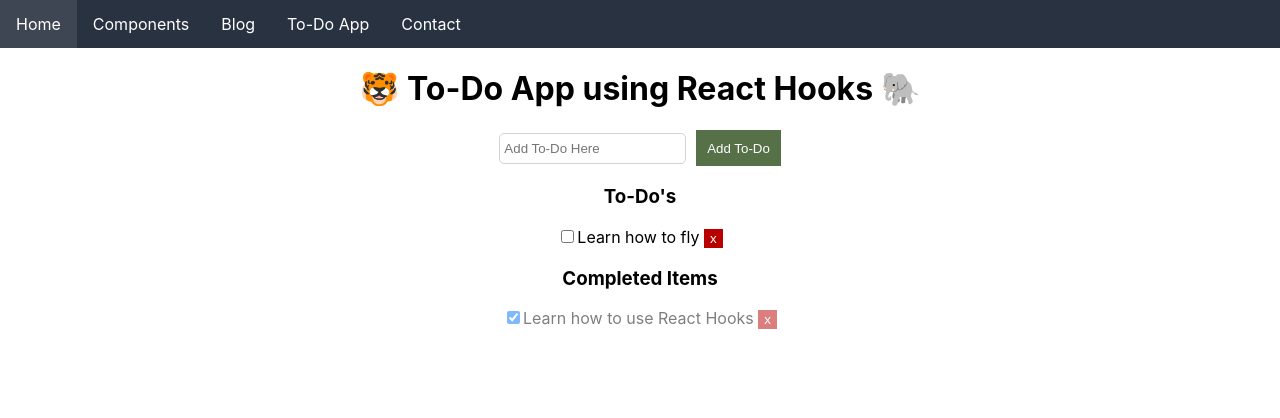
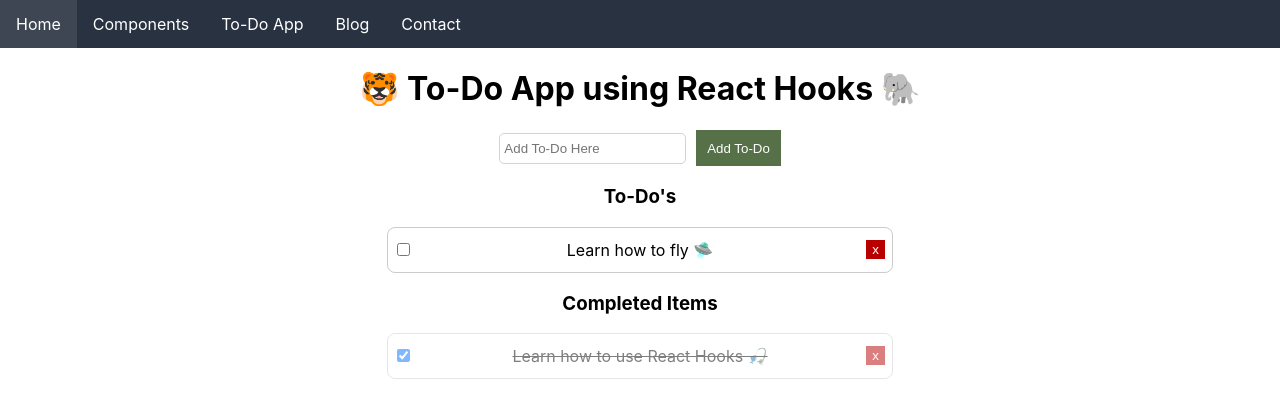
Before and after one commit to kfiggins/MyPortfolio, a React (Create React App) app in the folder client/: page /todo in a window 1280 px wide. Shown: the top 418 px of the page. Built offline with nearby package versions, Linux system fonts and the light colour scheme.

Commit message:
Added more style to Todo app. Refactored some extra components out that we didn't need

```diff
--- a/client/src/components/Navbar.js
+++ b/client/src/components/Navbar.js
@@ -49,10 +49,10 @@
         <StyledLink to="/components">Components</StyledLink>
       </NavItem>
       <NavItem>
-        <StyledLink to="/blog">Blog</StyledLink>
+        <StyledLink to="/todo">To-Do App</StyledLink>
       </NavItem>
       <NavItem>
-        <StyledLink to="/todo">To-Do App</StyledLink>
+        <StyledLink to="/blog">Blog</StyledLink>
       </NavItem>
       <NavItem>
         <StyledAnchor href="https://www.linkedin.com/in/kylerfiggins">
--- a/client/src/components/todoApp/TodoApp.js
+++ b/client/src/components/todoApp/TodoApp.js
@@ -4,8 +4,6 @@
 import styled from "styled-components";
 
 import TodoItem from "./TodoItem";
-import TodoCompletedItems from "./TodoCompletedItems";
-import TodoCurrentItems from "./TodoCurrentItems";
 
 export default function TodoApp() {
   const Wrapper = styled.div`
@@ -13,13 +11,14 @@
   `;
 
   const [todos, setTodos] = useState([
-    { id: generateId(), text: "Learn how to use React Hooks", completed: true },
-    { id: generateId(), text: "Learn how to fly", completed: false }
+    { id: generateId(), text: "Learn how to use React Hooks 🎣", completed: true },
+    { id: generateId(), text: "Learn how to fly 🛸", completed: false }
   ]);
 
   const [todoField, updateToDoField] = useState("");
 
   const addTodo = () => {
+    if (!todoField) return;
     setTodos([{ id: generateId(), text: todoField, completed: false }, ...todos]);
     updateToDoField("");
   };
@@ -62,18 +61,28 @@
       <Button style={{ marginLeft: "10px" }} success onClick={addTodo}>
         Add To-Do
       </Button>
+
       <h3>To-Do's</h3>
-      <TodoCurrentItems
-        currentTodos={currentTodos}
+      {currentTodos.map(todo => (
+        <TodoItem
+          todo={todo}
           removeTodo={removeTodo}
           toggleTodo={toggleTodo}
+          key={todo.id}
         />
+      ))}
 
-      <TodoCompletedItems
-        completedTodos={completedTodos}
+      <h3>Completed Items</h3>
+      <div style={{ opacity: ".5" }}>
+        {completedTodos.map(todo => (
+          <TodoItem
+            todo={todo}
             removeTodo={removeTodo}
             toggleTodo={toggleTodo}
+            key={todo.id}
           />
+        ))}
+      </div>
     </div>
   );
 }
--- a/client/src/components/todoApp/TodoCompletedItems.js
+++ /dev/null
@@ -1,20 +0,0 @@
-import React from "react";
-import TodoItem from "./TodoItem";
-
-export default function TodoCompletedItems({ completedTodos, removeTodo, toggleTodo }) {
-  return (
-    <div>
-      <h3>Completed Items</h3>
-      <div style={{ opacity: ".5" }}>
-        {completedTodos.map(todo => (
-          <TodoItem
-            todo={todo}
-            removeTodo={removeTodo}
-            toggleTodo={toggleTodo}
-            key={todo.id}
-          />
-        ))}
-      </div>
-    </div>
-  );
-}
--- a/client/src/components/todoApp/TodoCurrentItems.js
+++ /dev/null
@@ -1,17 +0,0 @@
-import React from "react";
-import TodoItem from "./TodoItem";
-
-export default function TodoCurrentItems({ currentTodos, removeTodo, toggleTodo }) {
-  return (
-    <div>
-      {currentTodos.map(todo => (
-        <TodoItem
-          todo={todo}
-          removeTodo={removeTodo}
-          toggleTodo={toggleTodo}
-          key={todo.id}
-        />
-      ))}
-    </div>
-  );
-}
--- a/client/src/components/todoApp/TodoItem.js
+++ b/client/src/components/todoApp/TodoItem.js
@@ -1,15 +1,46 @@
 import React from "react";
 import Button from "../shared/Button";
+import styled from "styled-components";
 
 export default function TodoItem({ todo, removeTodo, toggleTodo }) {
+  const Wrapper = styled.div`
+    border: #cccccc 1px solid;
+    max-width: 30em;
+    padding: 0.75em;
+    margin: 0 auto;
+    border-radius: 0.5em;
+    position: relative;
+    margin-bottom: 10px;
+  `;
+
+  const DeleteButton = styled.div`
+    position: absolute;
+    top: 10px;
+    right: 7px;
+  `;
+
+  const CheckboxPosition = styled.span`
+    position: absolute;
+    left: 5px;
+  `;
+
+  const Text = styled.span`
+    text-decoration: ${todo.completed ? "line-through" : "none"};
+  `;
+
   return (
-    <div key={todo.id}>
+    <Wrapper key={todo.id}>
+      <CheckboxPosition>
+        {/* Make a pretty checkbox component */}
         <input
           type="checkbox"
           checked={todo.completed}
           onChange={() => toggleTodo(todo.id)}
+          style={{ cursor: "pointer" }}
         />
-      {todo.text}{" "}
+      </CheckboxPosition>
+      <Text>{todo.text} </Text>
+      <DeleteButton>
         <Button
           style={{ height: "19px", padding: "0 4px" }}
           danger
@@ -17,6 +48,7 @@
         >
           x
         </Button>
-    </div>
+      </DeleteButton>
+    </Wrapper>
   );
 }
```
Lines whose indentation alone changed are shown as unchanged.
